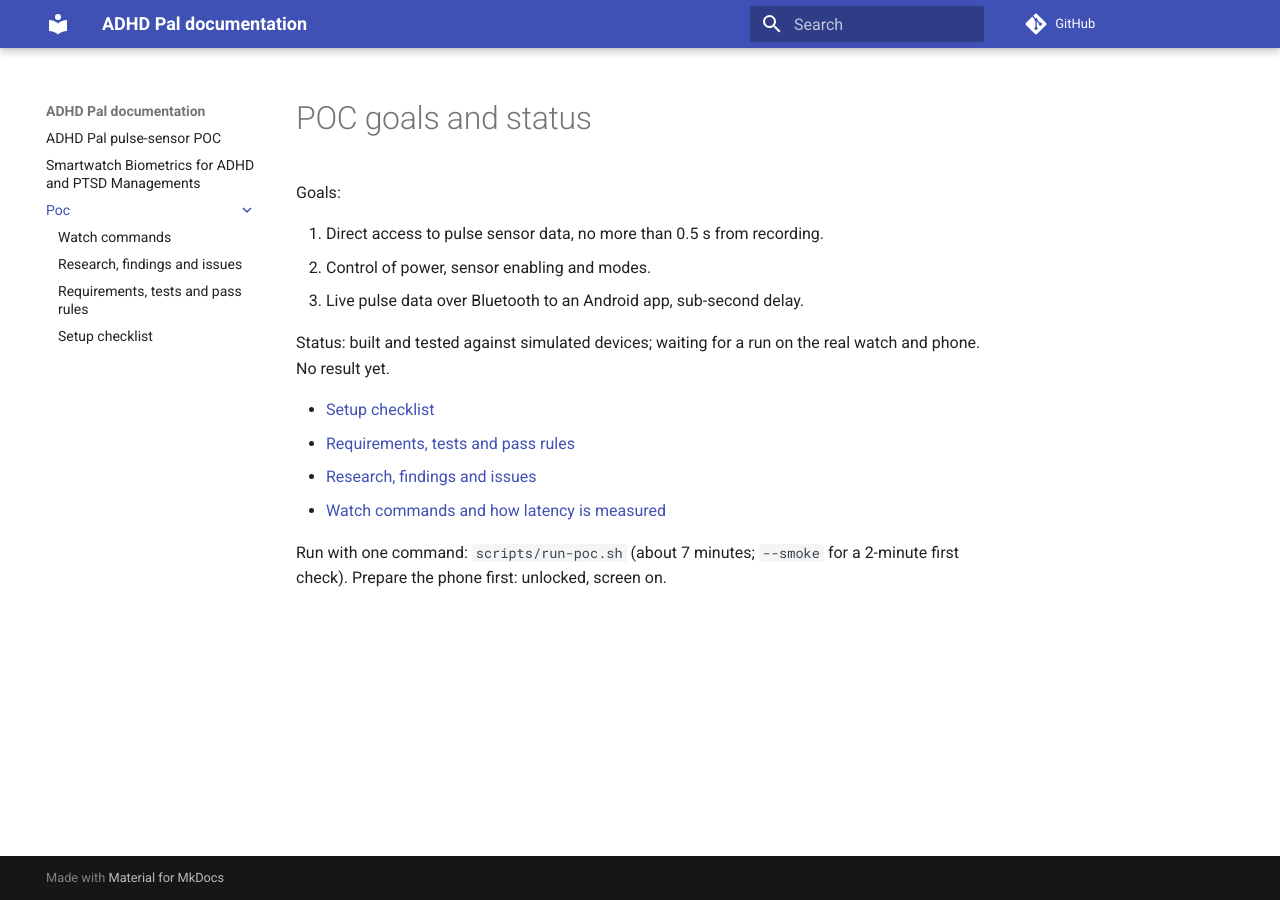
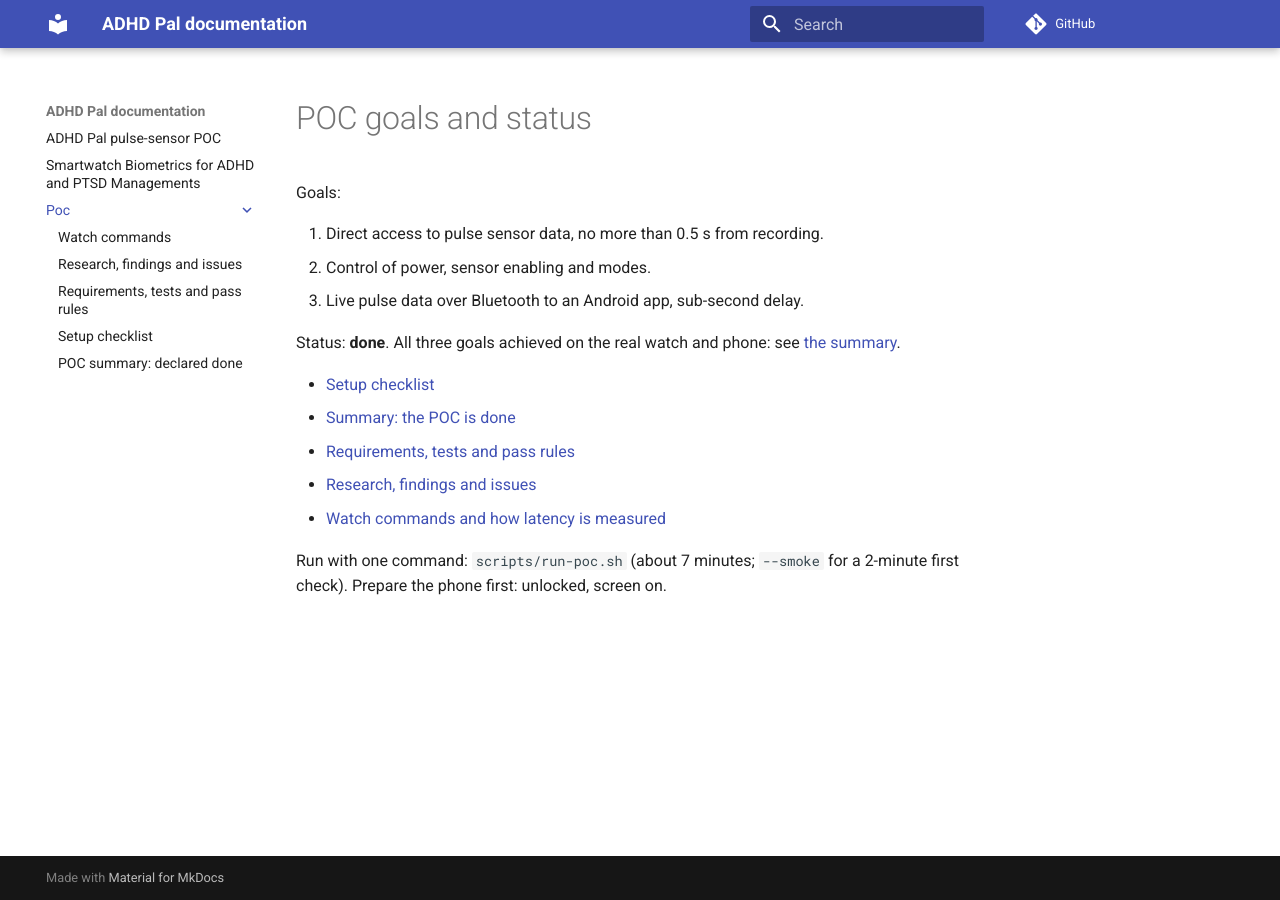
Before and after one commit to shlomoa/my-adhd-pal, an MkDocs documentation site: the page built from docs/poc/index.md, in a window 1280 px wide. Built offline with MkDocs 1.6.1 and Material for MkDocs 9.7.7, drawn with Linux system fonts in a browser that asks for light colours; comment, search, counter and statistics services are not loaded.

Commit message:
POC summary: all three goals achieved (run 20261109-174743)
Co-Authored-By: Claude Sonnet 5.5 <noreply@anthropic.com>
Claude-Session: https://claude.ai/code/session_01U7VWb1vyAaXVXkuDX7etow

```diff
--- a/docs/poc/index.md
+++ b/docs/poc/index.md
@@ -6,9 +6,10 @@ Goals:
 2. Control of power, sensor enabling and modes.
 3. Live pulse data over Bluetooth to an Android app, sub-second delay.
 
-Status: built and tested against simulated devices; waiting for a run on the real watch and phone. No result yet.
+Status: **done**. All three goals achieved on the real watch and phone: see [the summary](summary.md).
 
 - [Setup checklist](setup.md)
+- [Summary: the POC is done](summary.md)
 - [Requirements, tests and pass rules](requirements.md)
 - [Research, findings and issues](findings.md)
 - [Watch commands and how latency is measured](commands.md)
```
Also changed, not shown: docs/poc/summary.md (added, +26 -0 lines).
